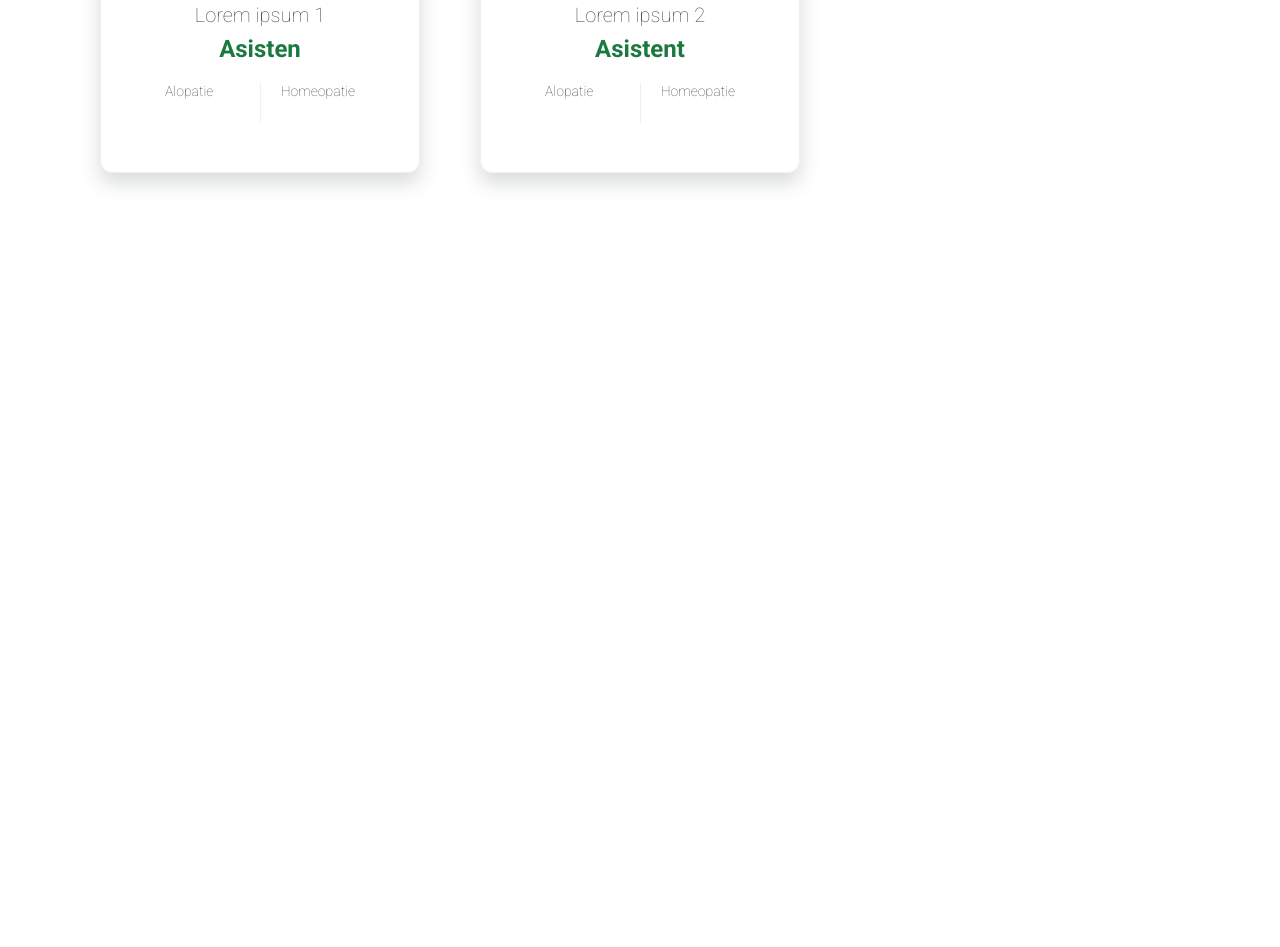
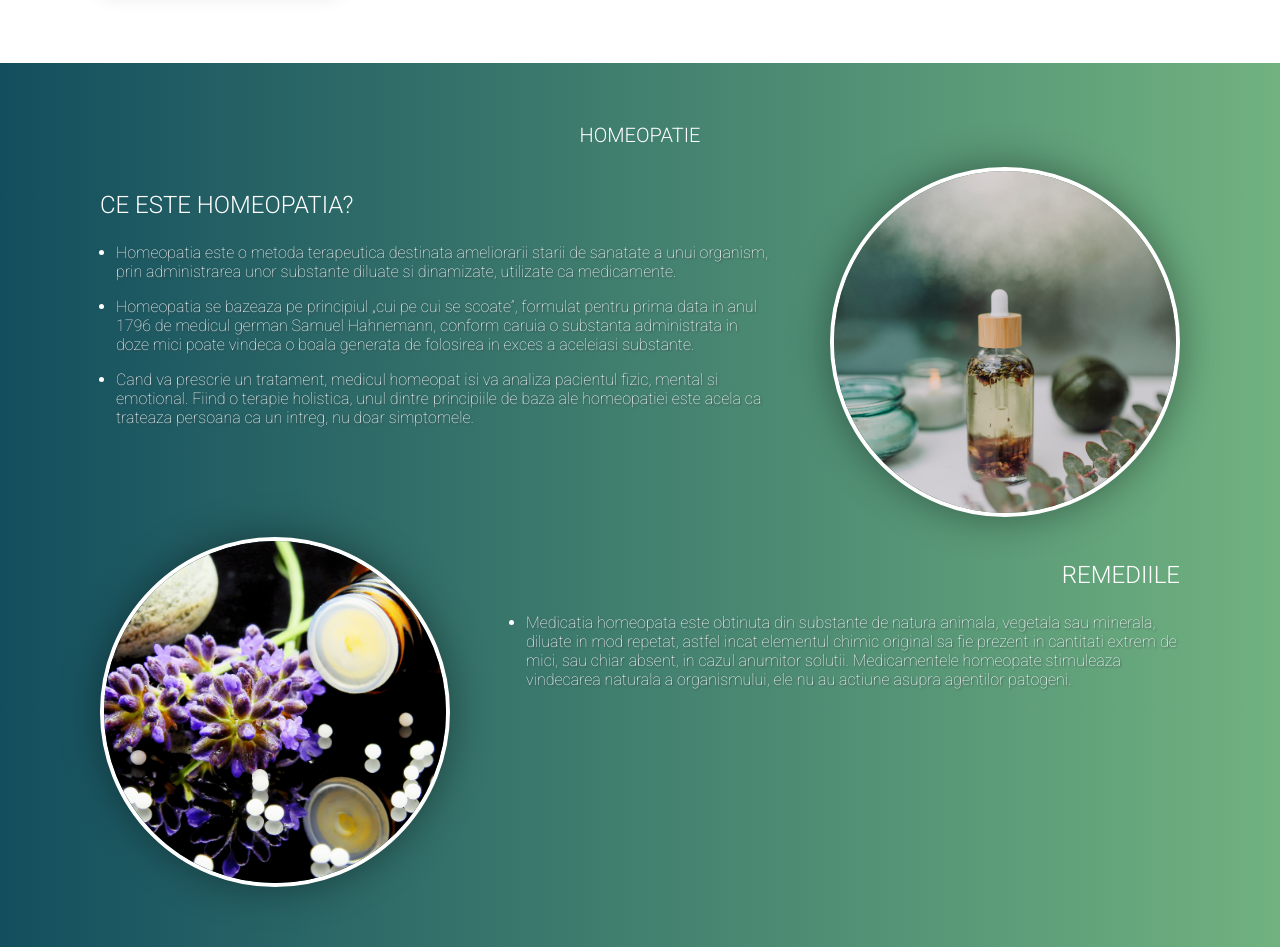
Before and after one commit to muresanalex/althaea-next, a Next.js app: page / in a window 1280 px wide. Shown: the part 1580-2527 px from the top of the page. Before the commit the page ends 1833 px from the top, so only its background shows below. Built offline with nearby package versions, Linux system fonts and the light colour scheme.

Commit message:
Add homeopathy section

```diff
--- a/components/about/About.module.css
+++ b/components/about/About.module.css
@@ -15,7 +15,7 @@
   align-self: center;
   margin: 0 0 40px;
   font-size: 20px;
-  font-weight: 700;
+  font-weight: 300;
 }
 
 .subtitle {
@@ -29,7 +29,7 @@
   display: flex;
   flex-wrap: wrap;
   justify-content: space-between;
-  margin-top: 10px;
+  margin-top: 20px;
   padding-bottom: 40px;
 }
 
@@ -39,7 +39,8 @@
 }
 
 @media screen and (max-width: 1079px) {
-  .section {
+  .subsection,
+  .subtitle {
     padding: 0 20px;
   }
 
@@ -47,5 +48,6 @@
     flex-wrap: nowrap;
     justify-content: space-between;
     overflow-x: scroll;
+    padding: 0 20px 40px;
   }
 }
--- a/components/card/Card.js
+++ b/components/card/Card.js
@@ -8,8 +8,8 @@ const Card = ({ name, title, attributes }) => (
       className={styles.image}
       src="/pharmacist.svg"
       alt="ilustratie farmacist"
-      width={110}
-      height={145}
+      width={76}
+      height={100}
     />
     <p className={styles.name}>{name}</p>
     <p className={styles.title}>{title}</p>
--- a/components/card/Card.module.css
+++ b/components/card/Card.module.css
@@ -1,6 +1,6 @@
 .card {
-  width: 320px;
-  height: 400px;
+  width: 240px;
+  height: 300px;
   background-color: white;
   border: 1px solid var(--light-grey);
   border-radius: 12px;
@@ -10,7 +10,7 @@
   align-items: center;
   justify-content: center;
   margin-bottom: 40px;
-  padding: 0 64px;
+  padding: 0 32px;
 }
 
 .image {
@@ -24,7 +24,7 @@
 
 .title {
   margin: 0 0 20px;
-  font-size: 24px;
+  font-size: 20px;
   font-weight: 700;
   color: var(--primary);
 }
@@ -34,6 +34,7 @@
   display: flex;
   flex-wrap: wrap;
   width: 100%;
+  min-height: 60px;
 }
 
 .attributes p {
@@ -55,8 +56,8 @@
 
 @media screen and (max-width: 1079px) {
   .card {
-    flex: 0 0 320px;
-    margin: 0 60px 0 0;
+    flex: 0 0 240px;
+    margin: 0 26px 0 0;
   }
 
   .card:last-child {
--- a/components/header/Header.js
+++ b/components/header/Header.js
@@ -57,6 +57,7 @@ const MobileHeader = () => {
                 <Link
                   onClick={() => setIsHamburgerOpen(false)}
                   href={item.href}
+                  scroll={false}
                 >
                   {item.title}
                 </Link>
--- a/components/hero/Hero.module.css
+++ b/components/hero/Hero.module.css
@@ -41,7 +41,7 @@ section.hero-section {
   color: white;
   filter: drop-shadow(0px 4px 4px var(--grey));
   width: 150px;
-  height: 32px;
+  height: 40px;
   border: none;
   border-radius: 4px;
   cursor: pointer;
--- /dev/null
+++ b/components/homeopathy/Homeopathy.js
@@ -0,0 +1,67 @@
+import React from "react";
+import Image from "next/image";
+import styles from "./Homeopathy.module.css";
+
+const Homeopathy = () => (
+  <section id="homeopathy" className={styles.section}>
+    <div className={styles["max-width"]}>
+      <h3 className={styles.title}>Homeopatie</h3>
+      <section className={styles.subsection}>
+        <article className={styles.article}>
+          <h3 className={styles["article-title"]}>CE ESTE HOMEOPATIA?</h3>
+          <ul>
+            <li className={styles["article-p"]}>
+              Homeopatia este o metoda terapeutica destinata ameliorarii starii
+              de sanatate a unui organism, prin administrarea unor substante
+              diluate si dinamizate, utilizate ca medicamente.
+            </li>
+            <li className={styles["article-p"]}>
+              Homeopatia se bazeaza pe principiul „cui pe cui se scoate”,
+              formulat pentru prima data in anul 1796 de medicul german Samuel
+              Hahnemann, conform caruia o substanta administrata in doze mici
+              poate vindeca o boala generata de folosirea in exces a aceleiasi
+              substante.
+            </li>
+            <li className={styles["article-p"]}>
+              Cand va prescrie un tratament, medicul homeopat isi va analiza
+              pacientul fizic, mental si emotional. Fiind o terapie holistica,
+              unul dintre principiile de baza ale homeopatiei este acela ca
+              trateaza persoana ca un intreg, nu doar simptomele.
+            </li>
+          </ul>
+        </article>
+        <Image
+          className={styles.image}
+          src="/homeopathy_1.jpg"
+          alt="medicament homeopat"
+          width={350}
+          height={350}
+        />
+      </section>
+      <section className={styles.subsection}>
+        <Image
+          className={styles.image}
+          src="/homeopathy_2.jpg"
+          alt="medicament homeopat"
+          width={350}
+          height={350}
+        />
+        <article className={styles.article}>
+          <h3 className={styles["article-title"]}>REMEDIILE</h3>
+          <ul>
+            <li className={styles["article-p"]}>
+              Medicatia homeopata este obtinuta din substante de natura animala,
+              vegetala sau minerala, diluate in mod repetat, astfel incat
+              elementul chimic original sa fie prezent in cantitati extrem de
+              mici, sau chiar absent, in cazul anumitor solutii. Medicamentele
+              homeopate stimuleaza vindecarea naturala a organismului, ele nu au
+              actiune asupra agentilor patogeni.
+            </li>
+          </ul>
+        </article>
+      </section>
+    </div>
+  </section>
+);
+
+export default Homeopathy;
--- /dev/null
+++ b/components/homeopathy/Homeopathy.module.css
@@ -0,0 +1,91 @@
+.section {
+  background-image: linear-gradient(
+    90deg,
+    var(--grey-blue),
+    var(--light-green)
+  );
+  padding: 40px 0;
+}
+
+.max-width {
+  width: 100%;
+  max-width: 1080px;
+  display: flex;
+  flex-direction: column;
+  margin: 0 auto;
+}
+
+.title {
+  color: white;
+  font-size: 20px;
+  font-weight: 300;
+  text-transform: uppercase;
+  align-self: center;
+}
+
+.subsection {
+  display: flex;
+  justify-content: space-between;
+  margin-bottom: 20px;
+}
+
+.article {
+  margin-right: 60px;
+}
+
+.article:last-child {
+  margin-right: 0;
+  margin-left: 60px;
+}
+
+.article-title {
+  color: white;
+  font-size: 24px;
+  font-weight: 300;
+}
+
+.article:last-child .article-title {
+  text-align: right;
+}
+
+.article-p {
+  color: white;
+  font-size: 16px;
+  font-weight: 100;
+  text-shadow: 1px 1px 2px var(--grey);
+  margin: 0 0 16px 16px;
+}
+
+.image {
+  flex: 0 0 350px;
+  object-fit: cover;
+  border-radius: 50%;
+  border: 4px solid white;
+  filter: drop-shadow(0px 0px 20px rgba(0, 0, 0, 0.4));
+}
+
+@media screen and (max-width: 1079px) {
+  .section {
+    padding: 40px 20px 0;
+  }
+}
+
+@media screen and (max-width: 768px) {
+  .subsection {
+    flex-direction: column-reverse;
+    align-items: center;
+  }
+
+  .subsection:last-child {
+    flex-direction: column;
+  }
+
+  .subsection:last-child .article-title {
+    text-align: left;
+  }
+
+  .subsection .article {
+    margin-left: 0;
+    margin-right: 0;
+  }
+}
--- a/pages/index.js
+++ b/pages/index.js
@@ -3,6 +3,7 @@ import Head from "next/head";
 import Header from "../components/header/Header";
 import Hero from "../components/hero/Hero";
 import About from "../components/about/About";
+import Homeopathy from "../components/homeopathy/Homeopathy";
 
 const MOBILE_VIEW_SCREEN_SIZE = 978;
 
@@ -32,6 +33,7 @@ export default function Home() {
       <main>
         <Hero isMobileView={isMobileView} />
         <About />
+        <Homeopathy />
       </main>
     </>
   );
--- a/styles/general.css
+++ b/styles/general.css
@@ -1,9 +1,10 @@
 :root {
   --primary: #19793f;
   --secondary: #86ac43;
-  --light-blue: #30c5ff;
+  --light-green: #71b280;
   --grey: #3a484e;
   --light-grey: #f0f0f0;
+  --grey-blue: #134e5e;
 }
 
 html,
```
Also changed, not shown: public/homeopathy_1.jpg (added), public/homeopathy_2.jpg (added).
